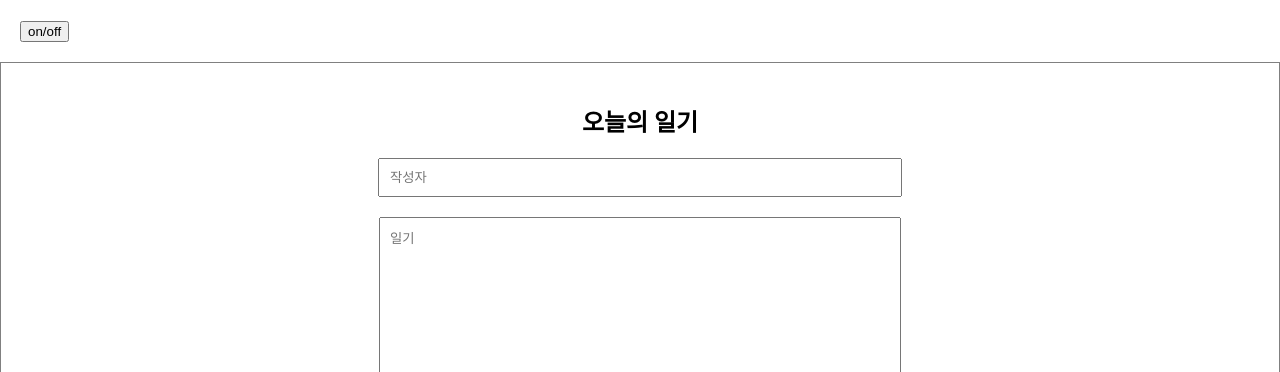
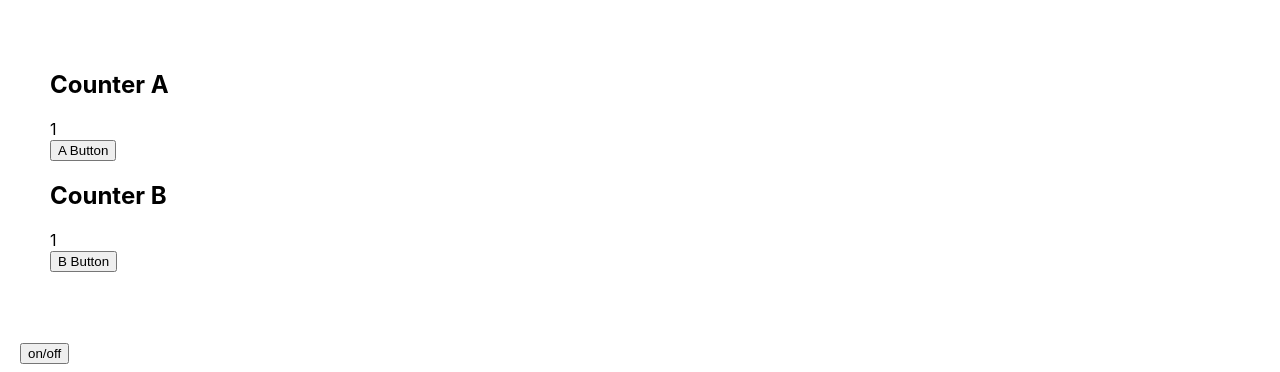
Before and after one commit to selly7183/DiaryEditor, a React (Create React App) app: page / in a window 1280 px wide. Shown: the top 372 px of the page. Built offline with nearby package versions, Linux system fonts and the light colour scheme; no server answers.

Commit message:
React.memo 사용

```diff
--- a/src/App.js
+++ b/src/App.js
@@ -3,6 +3,7 @@
 import DiaryEditor from "./DiaryEditor";
 import DiaryList from "./DiaryList";
 import LifeCycle from "./LifeCycle";
+import OptimizeTest from "./OptimizeTest";
 
 function App() {
 	const [data, setData] = useState([]);
@@ -47,7 +48,6 @@
 	};
 
 	const onRemove = (targetId) => {
-		console.log(`${targetId}가 삭제되었습니다.`);
 		const newDiaryList = data.filter((it) => it.id !== targetId);
 		setData(newDiaryList);
 	};
@@ -61,8 +61,6 @@
 	};
 
 	const getDiaryAnalysis = useMemo(() => {
-		console.log("일기 분석 시작");
-
 		const goodCount = data.filter((it) => it.emotion >= 3).length;
 		const badCount = data.length - goodCount;
 		const goodRatio = (goodCount / data.length) * 100;
@@ -73,6 +71,7 @@
 
 	return (
 		<div className="App">
+			<OptimizeTest />
 			<LifeCycle />
 			<DiaryEditor onCreate={onCreate} />
 			<div>전체 일기 : {data.length}</div>
--- /dev/null
+++ b/src/OptimizeTest.js
@@ -0,0 +1,48 @@
+import React, { useEffect, useState } from "react";
+
+const CounterA = React.memo(({ count }) => {
+	useEffect(() => {
+		console.log(`CountA Update - count : ${count}`);
+	});
+	return <div>{count}</div>;
+});
+
+const CounterB = ({ obj }) => {
+	useEffect(() => {
+		console.log(`CountB Update - count : ${obj.count}`);
+	});
+	return <div>{obj.count}</div>;
+};
+
+const areEqual = (prevProps, nextProps) => {
+	if (prevProps.obj.count === nextProps.obj.count) {
+		return true;
+	}
+	return false;
+};
+
+const MemoizedCounterB = React.memo(CounterB, areEqual);
+
+const OptimizeTest = () => {
+	const [count, setCount] = useState(1);
+	const [obj, setObj] = useState({
+		count: 1,
+	});
+
+	return (
+		<div style={{ padding: 50 }}>
+			<div>
+				<h2>Counter A</h2>
+				<CounterA count={count} />
+				<button onClick={() => setCount(count)}>A Button</button>
+			</div>
+			<div>
+				<h2>Counter B</h2>
+				<MemoizedCounterB obj={obj} />
+				<button onClick={() => setObj({ count: 1 })}>B Button</button>
+			</div>
+		</div>
+	);
+};
+
+export default OptimizeTest;
```
